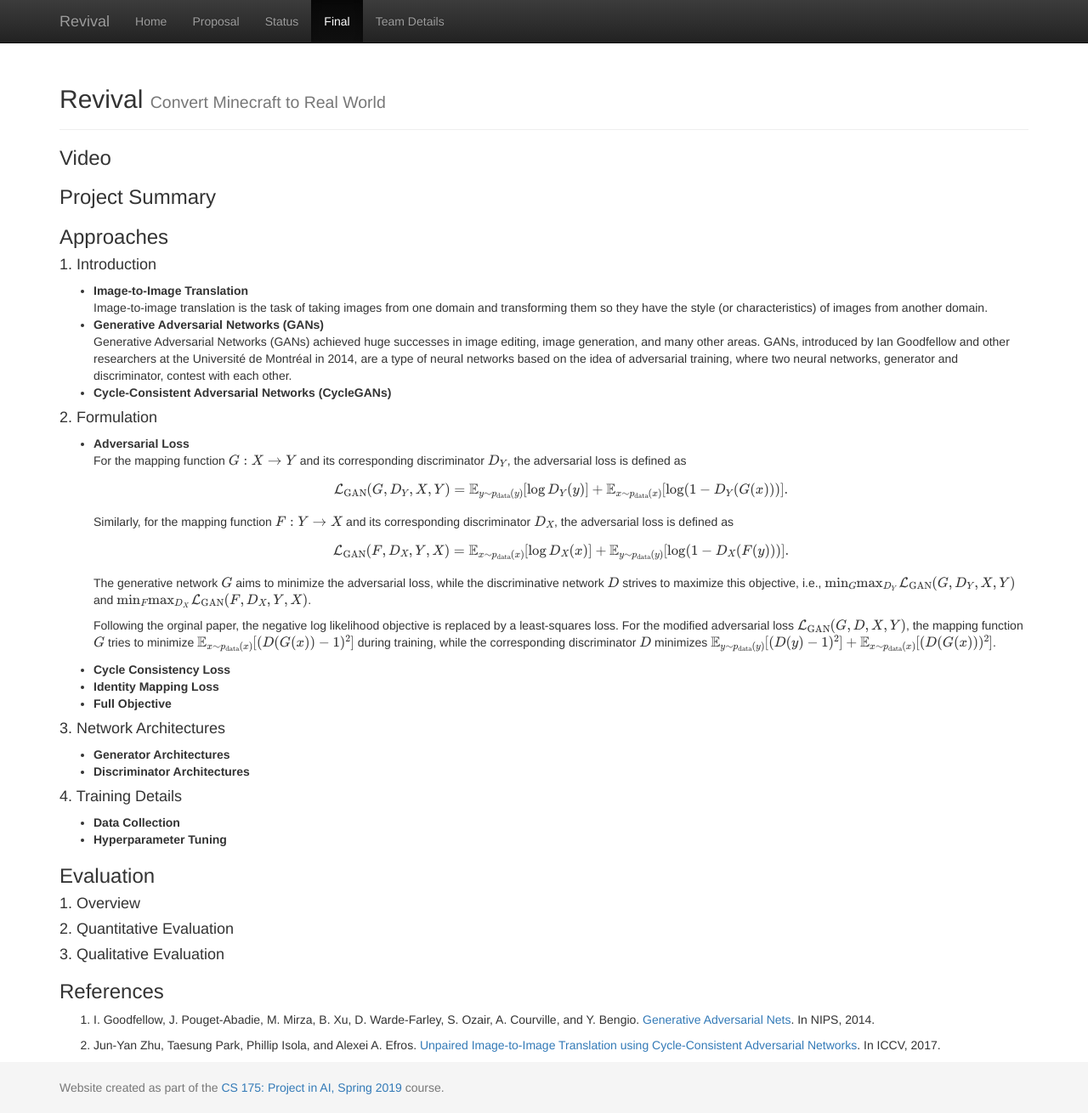
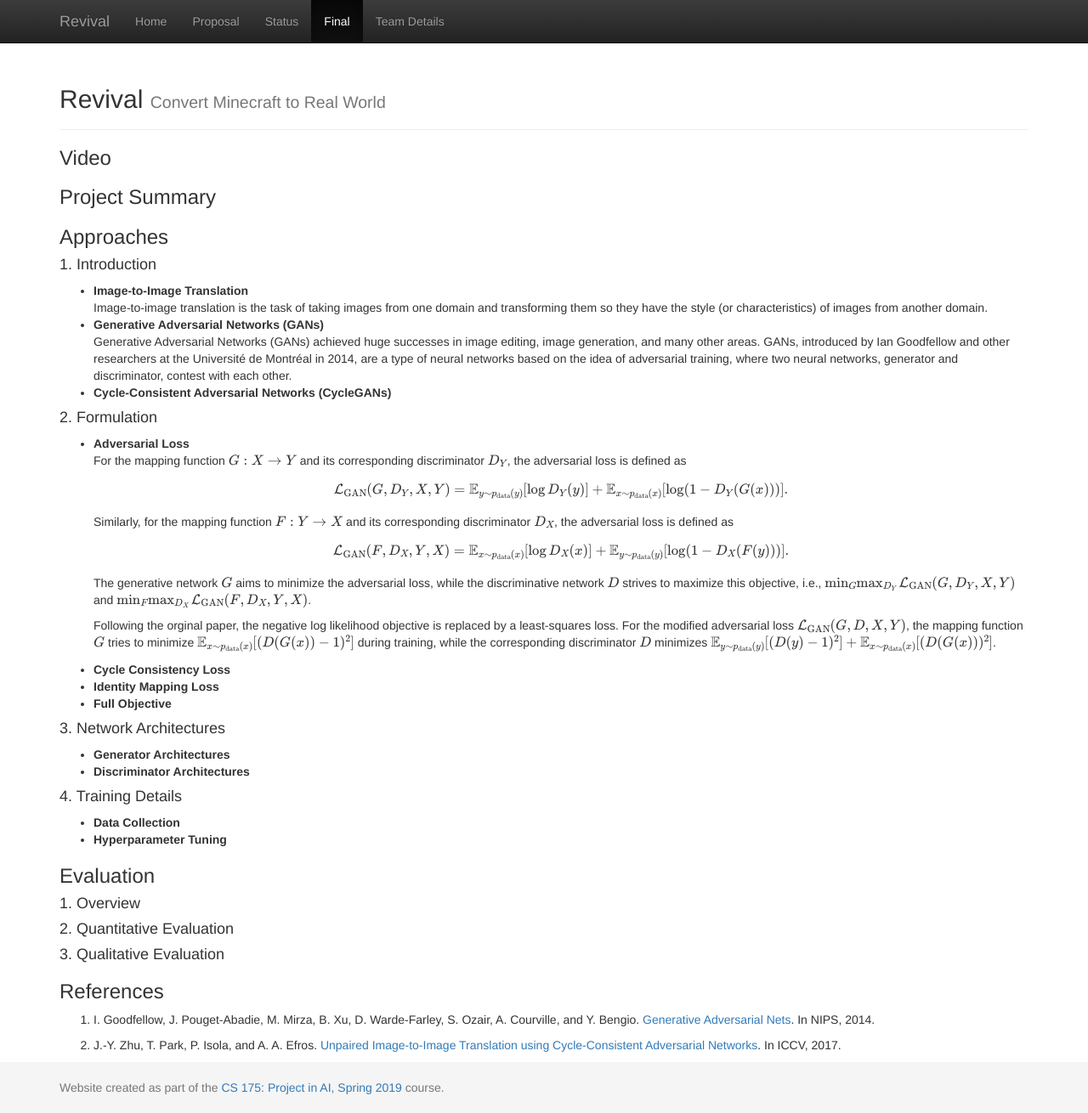
Before and after one commit to sijielu/Revival, a Jekyll site: the page built from docs/final.md, in a window 1280 px wide and 1310 px high. Shown: the whole window at 85% size. Built offline with Jekyll 4.4.1, drawn with Linux system fonts in a browser that asks for light colours; formulas are drawn with MathJax 3.

Commit message:
Update final.md

```diff
--- a/docs/final.md
+++ b/docs/final.md
@@ -52,4 +52,4 @@ title:  Final Report
 ### References
 1. I. Goodfellow, J. Pouget-Abadie, M. Mirza, B. Xu, D. Warde-Farley, S. Ozair, A. Courville, and Y. Bengio. [Generative Adversarial Nets](https://arxiv.org/pdf/1406.2661.pdf). In NIPS, 2014.
 
-2. Jun-Yan Zhu, Taesung Park, Phillip Isola, and Alexei A. Efros. [Unpaired Image-to-Image Translation using Cycle-Consistent Adversarial Networks](https://arxiv.org/pdf/1703.10593.pdf). In ICCV, 2017.
+2. J.-Y. Zhu, T. Park, P. Isola, and A. A. Efros. [Unpaired Image-to-Image Translation using Cycle-Consistent Adversarial Networks](https://arxiv.org/pdf/1703.10593.pdf). In ICCV, 2017.
```
